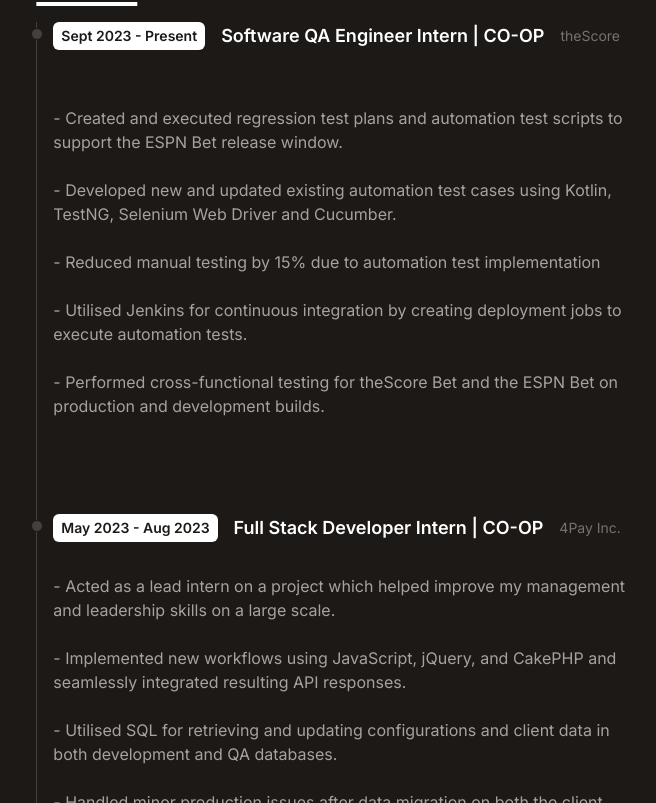
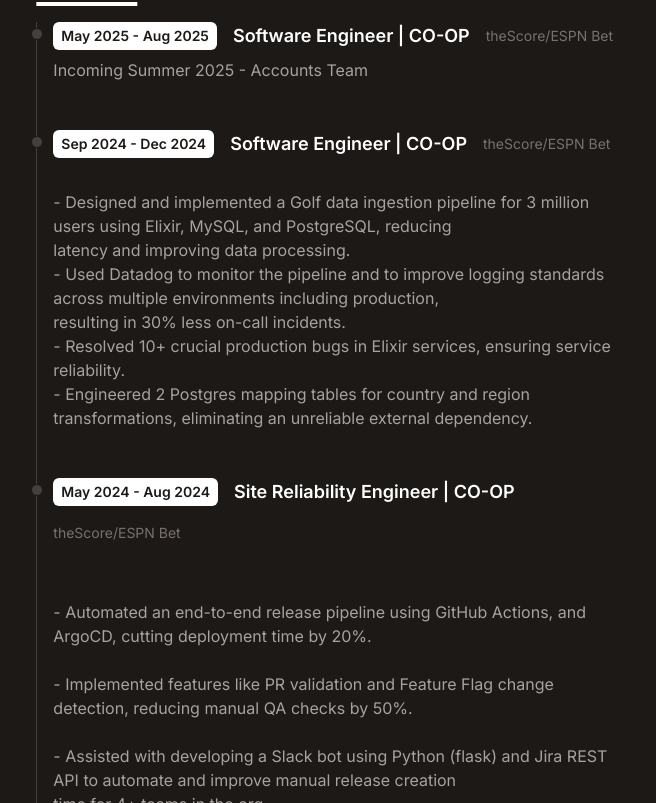
Before and after one commit to svastiks/personal-portfolio, a React (Vite) app in the folder client/: page / in a window 1280 px wide. Shown: the part 1717-2520 px from the top of the page, without its empty margins (305-961 px from the left). Built offline with nearby package versions, Linux system fonts and the light colour scheme.

Commit message:
updated portfolio with new positions

```diff
--- a/client/package.json
+++ b/client/package.json
@@ -19,6 +19,6 @@
     "autoprefixer": "^10.4.13",
     "postcss": "^8.4.18",
     "tailwindcss": "^3.2.2",
-    "vite": "^3.2.8"
+    "vite": "^3.2.11"
   }
 }
--- a/client/src/data/timeline.js
+++ b/client/src/data/timeline.js
@@ -1,21 +1,40 @@
 export default [
+	{
+	  year: 'May 2025 - Aug 2025',
+	  title: 'Software Engineer | CO-OP',
+	  duration: 'theScore/ESPN Bet',
+	  details: `Incoming Summer 2025 - Accounts Team`
+	},
+	{
+	  year: 'Sep 2024 - Dec 2024',
+	  title: 'Software Engineer | CO-OP',
+	  duration: 'theScore/ESPN Bet',
+	  details: `
+	  -  Designed and implemented a Golf data ingestion pipeline for 3 million users using Elixir, MySQL, and PostgreSQL, reducing
+latency and improving data processing.
+	  - Used Datadog to monitor the pipeline and to improve logging standards across multiple environments including production,
+resulting in 30% less on-call incidents.
+	  - Resolved 10+ crucial production bugs in Elixir services, ensuring service reliability.
+	  - Engineered 2 Postgres mapping tables for country and region transformations, eliminating an unreliable external dependency.
+	  `
+	},
    {
-      year: 'Sept 2023 - Present',
-      title: 'Software QA Engineer Intern | CO-OP',
-      duration: 'theScore',
+      year: 'May 2024 - Aug 2024',
+      title: 'Site Reliability Engineer | CO-OP',
+      duration: 'theScore/ESPN Bet',
       details: `
 
-	- Created and executed regression test plans and automation test scripts to support the ESPN Bet release window. \n
-	- Developed new and updated existing automation test cases using Kotlin, TestNG, Selenium Web Driver and Cucumber. \n
-	- Reduced manual testing by 15% due to automation test implementation \n
-	- Utilised Jenkins for continuous integration by creating deployment jobs to execute automation tests. \n
-	- Performed cross-functional testing for theScore Bet and the ESPN Bet on production and development builds. \n
-
+	- Automated an end-to-end release pipeline using GitHub Actions, and ArgoCD, cutting deployment time by 20%. \n
+	- Implemented features like PR validation and Feature Flag change detection, reducing manual QA checks by 50%. \n
+	- Assisted with developing a Slack bot using Python (flask) and Jira REST API to automate and improve manual release creation
+time for 4+ teams in the org. \n
+	- Enhanced the Flask Slack bot with CRON scheduling and a Slack/Jira API integration, automating approval notifications, which
+helped reduce approval time. \n
 	  `
    },
    {
 		year: 'May 2023 - Aug 2023',
-		title: 'Full Stack Developer Intern | CO-OP',
+		title: 'Software Developer | CO-OP',
 		duration: '4Pay Inc.',
 		details:
 
@@ -29,15 +48,17 @@ export default [
 	},
 	{
 		year: 'Jan 2023 - Apr 2023',
-		title: 'Full Stack Developer Intern | CO-OP',
+		title: 'Software Developer | CO-OP',
 		duration: '4Pay Inc.',
 		details:
 		`
 
-		- Led end-to-end revamping of an existing project, increasing app engagement, and implemented new services using JavaScript, jQuery, Bootstrap and CakePHP. \n
-		- Retrieved data from RESTful APIs using HTTP methodology, handling responses, parsing data i.e. XML to JSON, and optimising performance to ensure secure data retrieval. \n
+		- Revamped an existing project, increasing app engagement by 35% due to new UI, and better services implemented using
+JavaScript (jQuery), Bootstrap, and CakePHP. \n
+		- Retrieved data from RESTful APIs (XML to JSON) and implemented the results according to business requirements. \n
 		- Reduced page loading times by 30% and improved responsiveness by upgrading frameworks and libraries. \n
-		- Conducted detailed software testing in development and QA environments leading to major bug fixes and workflow corrections before prod deployment, resulting in minimal production issues. \n
+		- Developed test cases in Jest, covering edge cases to identify and resolve potential threats in advance, minimizing production
+issues. \n
 
 		`
 	}
```
Also changed, not shown: 1 other file (tests, documents, lock files or other folders).
